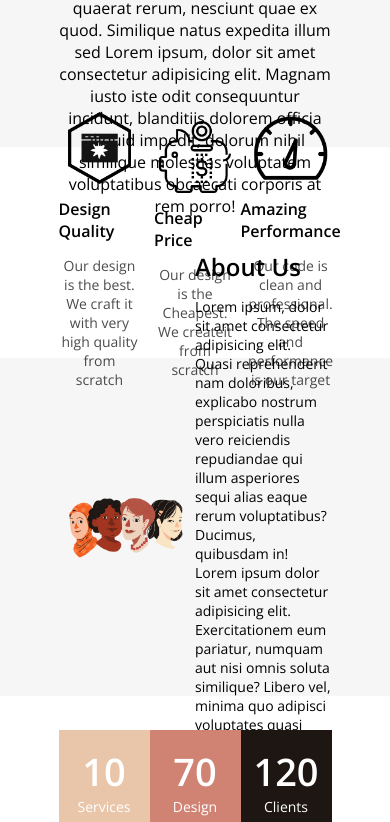
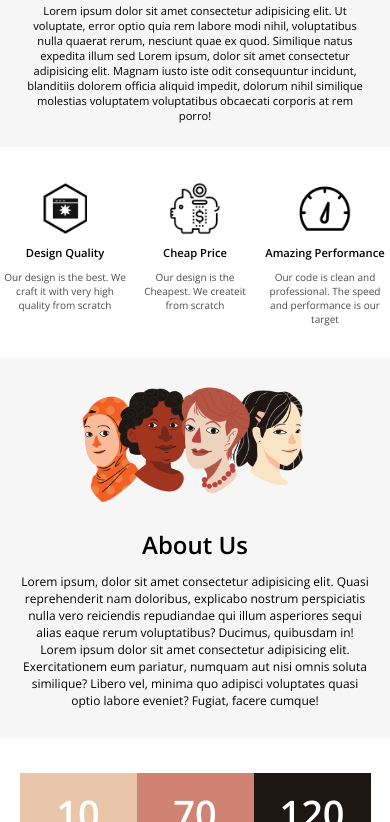
Before and after one commit to m-Ash1/simple-skills-stats-page, a plain HTML site: page index.html in a window 390 px wide. Shown: the part 148-970 px from the top of the page. Drawn offline with nearby package versions, Linux system fonts and the light colour scheme.

Commit message:
add responsive screens

```diff
--- a/css/style.css
+++ b/css/style.css
@@ -19,7 +19,8 @@ nav {
   justify-content: space-between;
 }
 .logo {
-  margin-top: 30px;
+  display: flex;
+    align-items: center;
   font-size: 20px;
   font-weight: 700;
 }
@@ -34,13 +35,13 @@ ul li {
   margin-left: 10px;
 }
 
-.S1{
+.S1 {
   height: 25vh;
   display: flex;
   justify-content: center;
-  background-color: #F6F6F6;
+  background-color: #f6f6f6;
 }
-.section-1-container{
+.section-1-container {
   width: 70%;
   display: flex;
   flex-direction: column;
@@ -51,90 +52,90 @@ ul li {
   font-size: 32px;
   font-weight: bold;
 }
-.heading span{
-  color: #A1351F;
+.heading span {
+  color: #a1351f;
 }
-.section-1-container p{
+.section-1-container p {
   text-align: center;
 }
 
-.S2{
+.S2 {
   height: 25vh;
   display: flex;
   justify-content: center;
   background-color: #fff;
 }
-.section-2-container{
+.section-2-container {
   width: 70%;
   display: flex;
   justify-content: space-between;
 }
-.box{
+.box {
   display: flex;
   flex-direction: column;
   align-items: center;
   width: 30%;
   justify-content: center;
 }
-.box img{
+.box img {
   width: 90px;
 }
-.box h4{
+.box h4 {
   margin: 5px 0 0 0;
   font-weight: 700;
 }
-.box p{
+.box p {
   font-size: 14px;
   text-align: center;
   opacity: 0.7;
 }
 
-.S3{
+.S3 {
   height: 40vh;
   display: flex;
   justify-content: center;
-    background-color: #F6F6F6;
+  background-color: #f6f6f6;
 }
-.section-3-container{
+.section-3-container {
   width: 70%;
   display: flex;
 }
-.S3 .image{
+.S3 .image {
   width: 50%;
   display: flex;
   justify-content: center;
   align-items: center;
 }
-.image img{
+.image img {
   width: 100%;
 }
-.S3 .description{
+.S3 .description {
   width: 50%;
   display: flex;
   flex-direction: column;
   justify-content: center;
 }
-.description h3{
+.description h3 {
   margin: 0;
   font-size: 24px;
 }
-.description p{
+.description p {
   font-size: 14px;
 }
 
-.S4{
+.S4 {
   height: 20vh;
   display: flex;
   justify-content: center;
   align-items: center;
 }
 
-.section-4-container{
+.section-4-container {
   width: 70%;
   display: flex;
   justify-content: space-between;
 }
-.stats{
+.stats {
   display: flex;
   flex-direction: column;
   width: 300px;
@@ -144,39 +145,39 @@ ul li {
   color: white;
   font-size: 14px;
 }
-.stat1{
+.stat1 {
   background-color: #e9c6a9;
 }
-.stat2{
+.stat2 {
   background-color: #d08273;
 }
-.stat3{
-  background-color: #1D1612;
+.stat3 {
+  background-color: #1d1612;
 }
-.stats div{
+.stats div {
   font-size: 38px;
   font-weight: bold;
 }
 
-.S5{
+.S5 {
   height: 45vh;
   display: flex;
   justify-content: center;
   align-items: center;
-  background-color: #F6F6F6;
+  background-color: #f6f6f6;
 }
 
-.section-5-container{
+.section-5-container {
   width: 70%;
   display: flex;
   flex-direction: column;
   height: 100%;
   align-items: center;
 }
-.section-5-container h3{
+.section-5-container h3 {
   font-size: 32px;
 }
-.skills-grid{
+.skills-grid {
   width: 100%;
   height: 80%;
   display: grid;
@@ -185,40 +186,100 @@ ul li {
   gap: 20px;
   font-weight: bold;
 }
-.bar{
+.bar {
   background-color: #fff;
 }
-.progress{
+.progress {
   height: 100%;
   background-color: #e9c6a9;
 }
-.html{
+.html {
   width: 60%;
 }
-.css{
+.css {
   width: 70%;
 }
-.js{
+.js {
   width: 80%;
 }
-.php{
+.php {
   width: 65%;
 }
-.python{
+.python {
   width: 85%;
 }
 
-footer{
+footer {
   height: 5vh;
-  background-color: #1D1612;
+  background-color: #1d1612;
   width: 100%;
   color: white;
   display: flex;
   justify-content: center;
   align-items: center;
 }
-.footer-container{
+.footer-container {
   width: 70%;
   display: flex;
   justify-content: space-between;
 }
+
+@media (max-width: 475px) {
+  .nav-container,
+  .section-1-container,
+  .section-3-container,
+  .section-4-container,
+  .section-5-container,
+  .footer-container {
+    width: 90%;
+  }
+  .section-1-container {
+    font-size: 70%;
+  }
+  .section-2-container {
+    width: 100%;
+    font-size: 70%;
+    justify-content: space-around;
+  }
+  .section-2-container p {
+    font-size: 10px;
+    margin-bottom: 0;
+  }
+  .section-2-container img {
+    width: 50%;
+  }
+  .box {
+    width: 32%;
+    justify-content: initial;
+    margin-top: 30px;
+  }
+
+  .section-3-container {
+    flex-direction: column;
+  }
+  .section-3-container .image {
+    width: 100%;
+    height: 45%;
+  }
+  .image img {
+    width: 75%;
+  }
+  .section-3-container .description {
+    width: 100%;
+    height: 50%;
+    align-items: center;
+  }
+  .description p {
+    font-size: 12px;
+    text-align: center;
+  }
+  .S3 {
+    height: 45vh;
+  }
+  .skills-grid {
+    grid-template-rows: repeat(5, 20px);
+  }
+  .footer-container {
+    font-size: 12px;
+  }
+}
```
Lines whose indentation alone changed are shown as unchanged.
